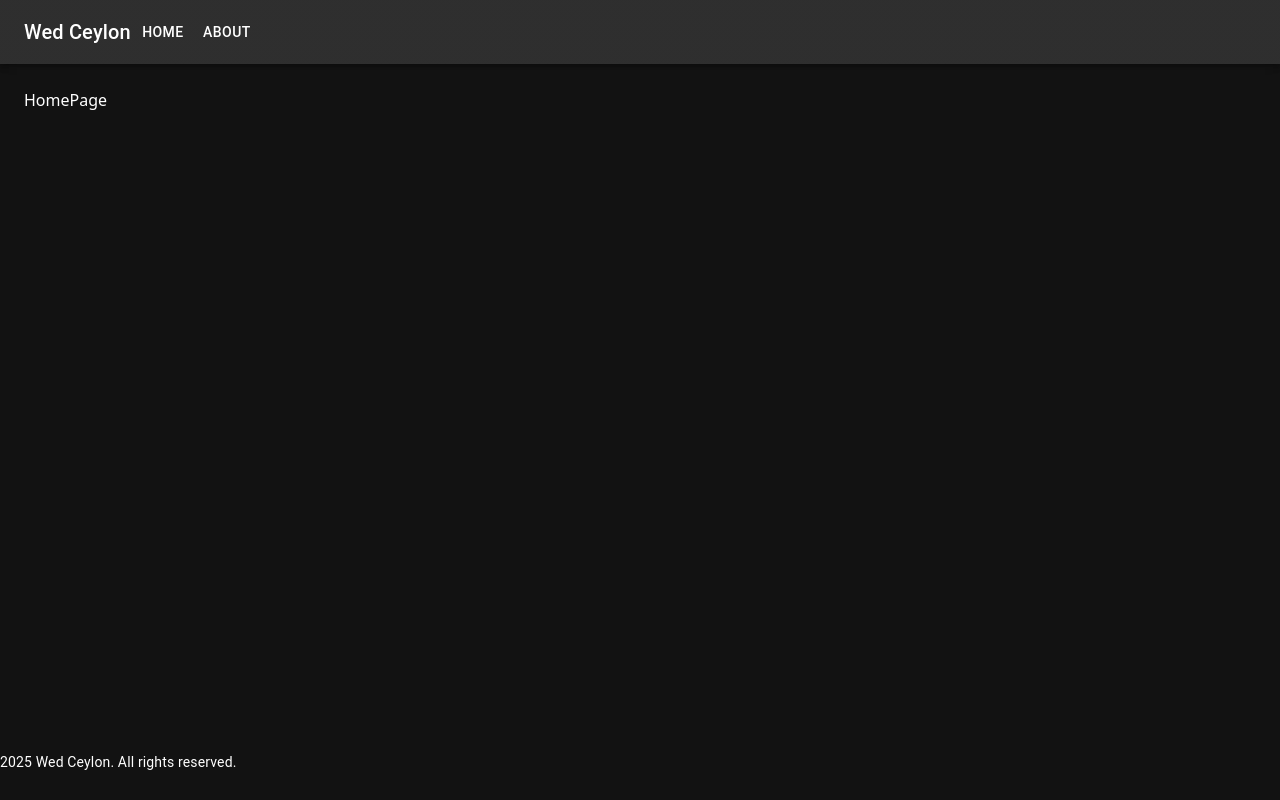
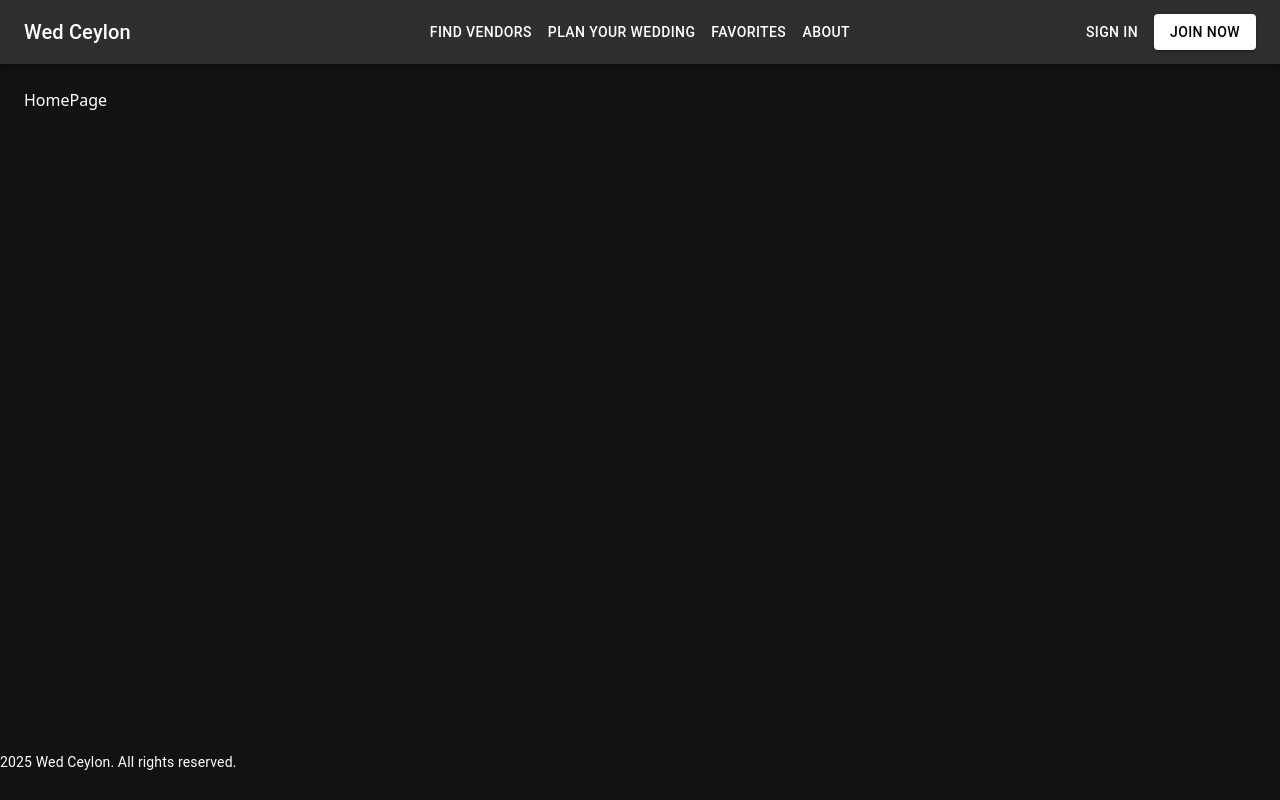
Before and after one commit to kbadeesha/wed-ceylon-frontend, a React (Vite) app: page / in a window 1280 px wide. Built offline with nearby package versions, Linux system fonts and the light colour scheme.

Commit message:
NavBar +  Footer Template added

```diff
--- a/src/components/layout/NavBar/NavBar.scss
+++ b/src/components/layout/NavBar/NavBar.scss
@@ -5,9 +5,22 @@
 
   &__nav-links {
     display: none;
+    position: absolute;
+    left: 50%;
+    transform: translateX(-50%);
 
     @media (min-width: 600px) {
       display: block;
     }
   }
+
+  &__auth-buttons {
+    margin-left: auto;
+    display: flex;
+    gap: 8px;
+
+    .MuiButton-root {
+      white-space: nowrap;
+    }
+  }
 }
--- a/src/components/layout/NavBar/NavBar.tsx
+++ b/src/components/layout/NavBar/NavBar.tsx
@@ -2,26 +2,39 @@
 import { NavLink } from 'react-router-dom';
 import { AppBar, Toolbar, Typography, Button, Box } from '@mui/material';
 import GlobalConstants from '../../../constants/GlobalConstants';
+import './NavBar.scss';
 
 const navItems = [
-  { label: 'Home', path: '/' },
+  { label: 'Find Vendors', path: '/vendors' },
+  { label: 'Plan Your Wedding', path: '/plan-wedding' },
+  { label: 'Favorites', path: '/favorites' },
   { label: 'About', path: '/about' },
 ];
 
 export default function NavBar() {
   return (
-    <AppBar position="static">
+    <AppBar position="static" className="navbar">
       <Toolbar>
-        <Typography variant="h6" component="div">
-          {GlobalConstants.APP_NAME}
+        <Typography variant="h6" component="div" className="navbar__brand">
+          <NavLink to="/" style={{ color: 'inherit', textDecoration: 'none' }}>
+            {GlobalConstants.APP_NAME}
+          </NavLink>
         </Typography>
-        <Box>
+        <Box className="navbar__nav-links">
           {navItems.map((item) => (
             <Button key={item.label} component={NavLink} to={item.path}>
               {item.label}
             </Button>
           ))}
         </Box>
+        <Box className="navbar__auth-buttons">
+          <Button color="inherit" component={NavLink} to="/signin">
+            Sign In
+          </Button>
+          <Button variant="contained" color="secondary" component={NavLink} to="/join-now">
+            Join Now
+          </Button>
+        </Box>
       </Toolbar>
     </AppBar>
   );
--- /dev/null
+++ b/src/pages/Favorites/Favorites.tsx
@@ -0,0 +1,5 @@
+const Favorites = () => {
+  return <div>Favorites</div>;
+};
+
+export default Favorites;
--- /dev/null
+++ b/src/pages/FindVendors/FindVendors.tsx
@@ -0,0 +1,5 @@
+const FindVendors = () => {
+  return <div>FindVendors</div>;
+};
+
+export default FindVendors;
--- /dev/null
+++ b/src/pages/JoinNow/JoinNow.tsx
@@ -0,0 +1,5 @@
+const JoinNow = () => {
+  return <h1>Join Now Page</h1>;
+};
+
+export default JoinNow;
--- /dev/null
+++ b/src/pages/PlanYourWedding/PlanYourWedding.tsx
@@ -0,0 +1,5 @@
+const PlanYourWedding = () => {
+  return <div>PlanYourWedding</div>;
+};
+
+export default PlanYourWedding;
--- /dev/null
+++ b/src/pages/SignIn/SignIn.tsx
@@ -0,0 +1,5 @@
+const SignIn = () => {
+  return <h1>Sign In Page</h1>;
+};
+
+export default SignIn;
--- /dev/null
+++ b/src/pages/Vendors/VendorsPage.tsx
@@ -0,0 +1,10 @@
+const VendorsPage = () => {
+  return (
+    <div>
+      <h1>Find Vendors</h1>
+      <p>Discover the best wedding vendors in Sri Lanka</p>
+    </div>
+  );
+};
+
+export default VendorsPage;
```
Also changed, not shown: src/router.tsx (+33 -8 lines).
